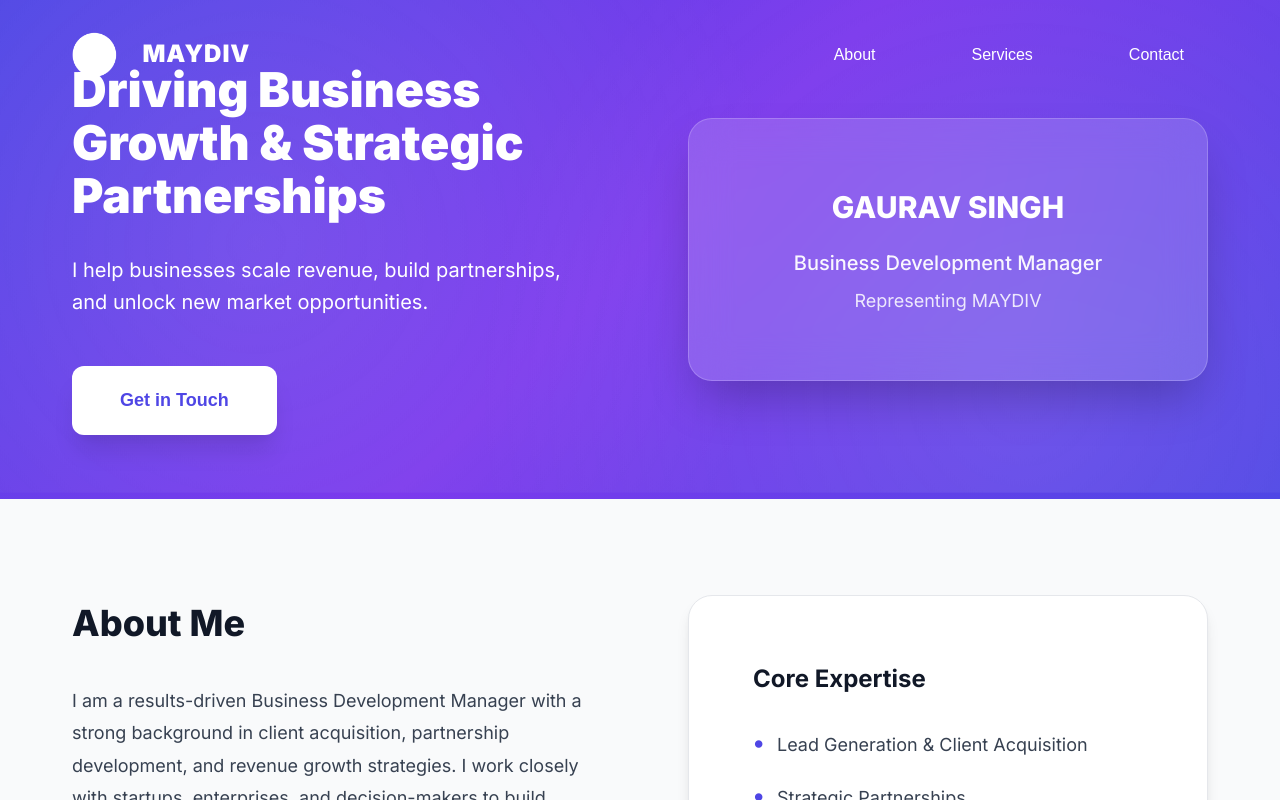
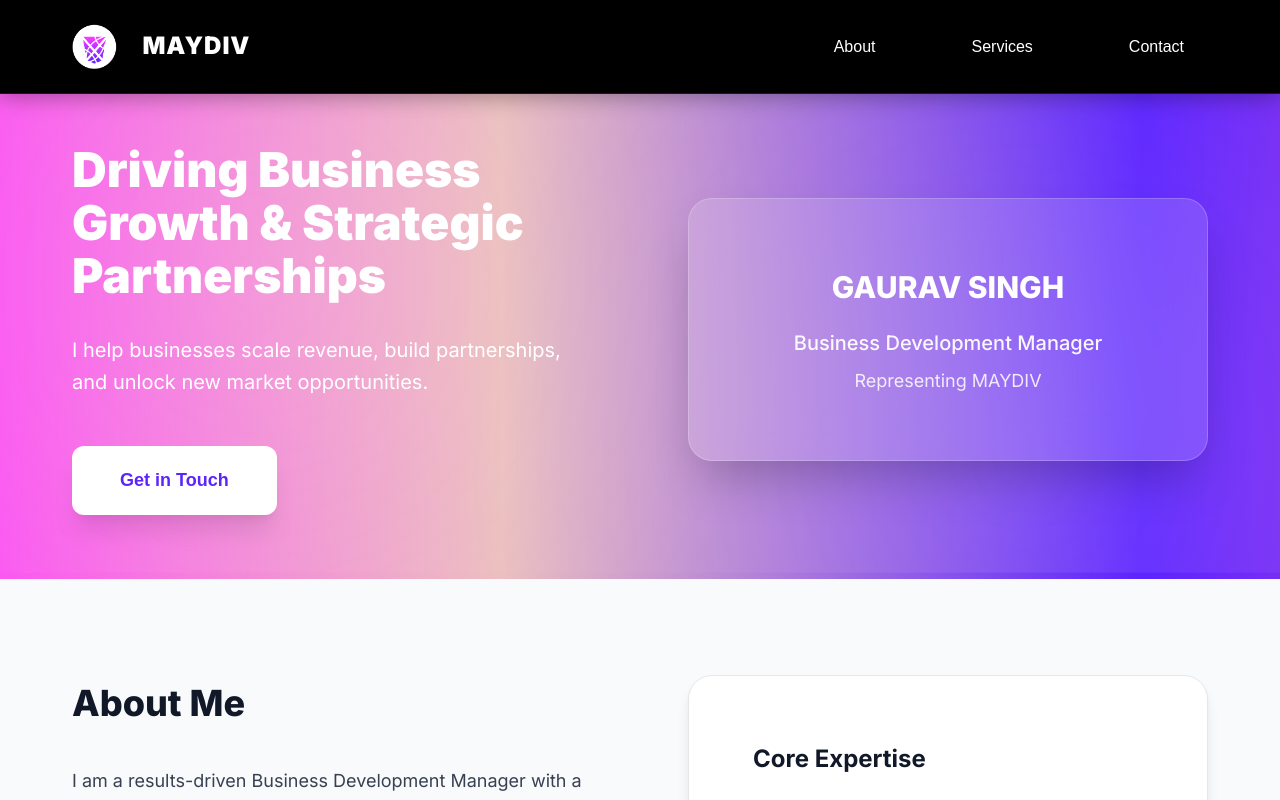
Before and after one commit to 157-49-18-22/page, a React (Vite) app: page / in a window 1280 px wide. Shown: the top 800 px of the page. Built offline with nearby package versions, Linux system fonts and the light colour scheme.

Commit message:
feat: Add styling for Hero, Navbar, and Contact components

```diff
--- a/src/components/Contact.css
+++ b/src/components/Contact.css
@@ -18,7 +18,9 @@
     left: 0;
     width: 100%;
     height: 100%;
-    background: linear-gradient(135deg, #4F46E5 0%, #7C3AED 100%);
+    background: linear-gradient(90deg, #FF3BFF, #ECBFBF, #5C24FF, #D94FD5, #FF3BFF);
+    background-size: 200% 200%;
+    animation: gradientShift 8s ease infinite;
 }
 
 .contact-container {
@@ -115,7 +117,8 @@
 }
 
 .form-submit {
-    background: var(--primary-blue);
+    background: linear-gradient(90deg, #FF3BFF, #5C24FF, #D94FD5);
+    background-size: 200% 200%;
     color: var(--white);
     font-size: var(--font-size-lg);
     font-weight: 600;
@@ -128,7 +131,7 @@
 }
 
 .form-submit:hover {
-    background: var(--primary-blue-dark);
+    background-position: 100% 50%;
     transform: translateY(-2px);
     box-shadow: var(--shadow-xl);
 }
--- a/src/components/Hero.css
+++ b/src/components/Hero.css
@@ -4,7 +4,7 @@
     display: flex;
     align-items: center;
     overflow: hidden;
-    padding: var(--spacing-2xl) 0;
+    padding: calc(80px + var(--spacing-2xl)) 0 var(--spacing-2xl) 0;
 }
 
 .hero-background {
@@ -22,8 +22,24 @@
     left: 0;
     width: 100%;
     height: 100%;
-    background: linear-gradient(135deg, #4F46E5 0%, #7C3AED 50%, #4F46E5 100%);
+    background: linear-gradient(90deg, #FF3BFF, #ECBFBF, #5C24FF, #D94FD5, #FF3BFF);
+    background-size: 200% 200%;
+    animation: gradientShift 8s ease infinite;
     opacity: 1;
+}
+
+@keyframes gradientShift {
+    0% {
+        background-position: 0% 50%;
+    }
+
+    50% {
+        background-position: 100% 50%;
+    }
+
+    100% {
+        background-position: 0% 50%;
+    }
 }
 
 .hero-pattern {
@@ -72,9 +88,9 @@
 
 .hero-cta {
     background-color: var(--white);
-    color: var(--primary-blue);
+    color: #5C24FF;
     font-size: var(--font-size-lg);
-    font-weight: 600;
+    font-weight: 700;
     padding: var(--spacing-md) var(--spacing-xl);
     border: none;
     border-radius: var(--radius-lg);
@@ -88,7 +104,8 @@
 .hero-cta:hover {
     transform: translateY(-3px);
     box-shadow: var(--shadow-2xl);
-    background-color: var(--gray-50);
+    background: linear-gradient(90deg, #FF3BFF, #5C24FF);
+    color: var(--white);
 }
 
 .hero-cta:active {
--- a/src/components/Navbar.css
+++ b/src/components/Navbar.css
@@ -4,17 +4,18 @@
     left: 0;
     width: 100%;
     z-index: 1000;
-    background: transparent;
+    background: #000000;
+    border-bottom: 1px solid rgba(255, 255, 255, 0.1);
     transition: all var(--transition-base);
-    padding: var(--spacing-lg) 0;
+    padding: var(--spacing-md) 0;
+    box-shadow: 0 4px 20px rgba(0, 0, 0, 0.3);
 }
 
 .navbar-scrolled {
-    background: rgba(255, 255, 255, 0.95);
-    backdrop-filter: blur(10px);
-    -webkit-backdrop-filter: blur(10px);
-    box-shadow: var(--shadow-md);
-    padding: var(--spacing-md) 0;
+    background: #000000;
+    box-shadow: 0 4px 30px rgba(0, 0, 0, 0.5);
+    border-bottom: 1px solid rgba(255, 255, 255, 0.15);
+    padding: var(--spacing-sm) 0;
 }
 
 .navbar-container {
@@ -38,19 +39,17 @@
 }
 
 .navbar-scrolled .brand-logo {
-    color: var(--primary-blue);
+    color: var(--white);
 }
 
 .brand-logo-img {
     height: 45px;
     width: auto;
     transition: all var(--transition-base);
-    filter: brightness(0) invert(1);
 }
 
 .navbar-scrolled .brand-logo-img {
-    height: 38px;
-    filter: none;
+    height: 40px;
 }
 
 .navbar-links {
```
